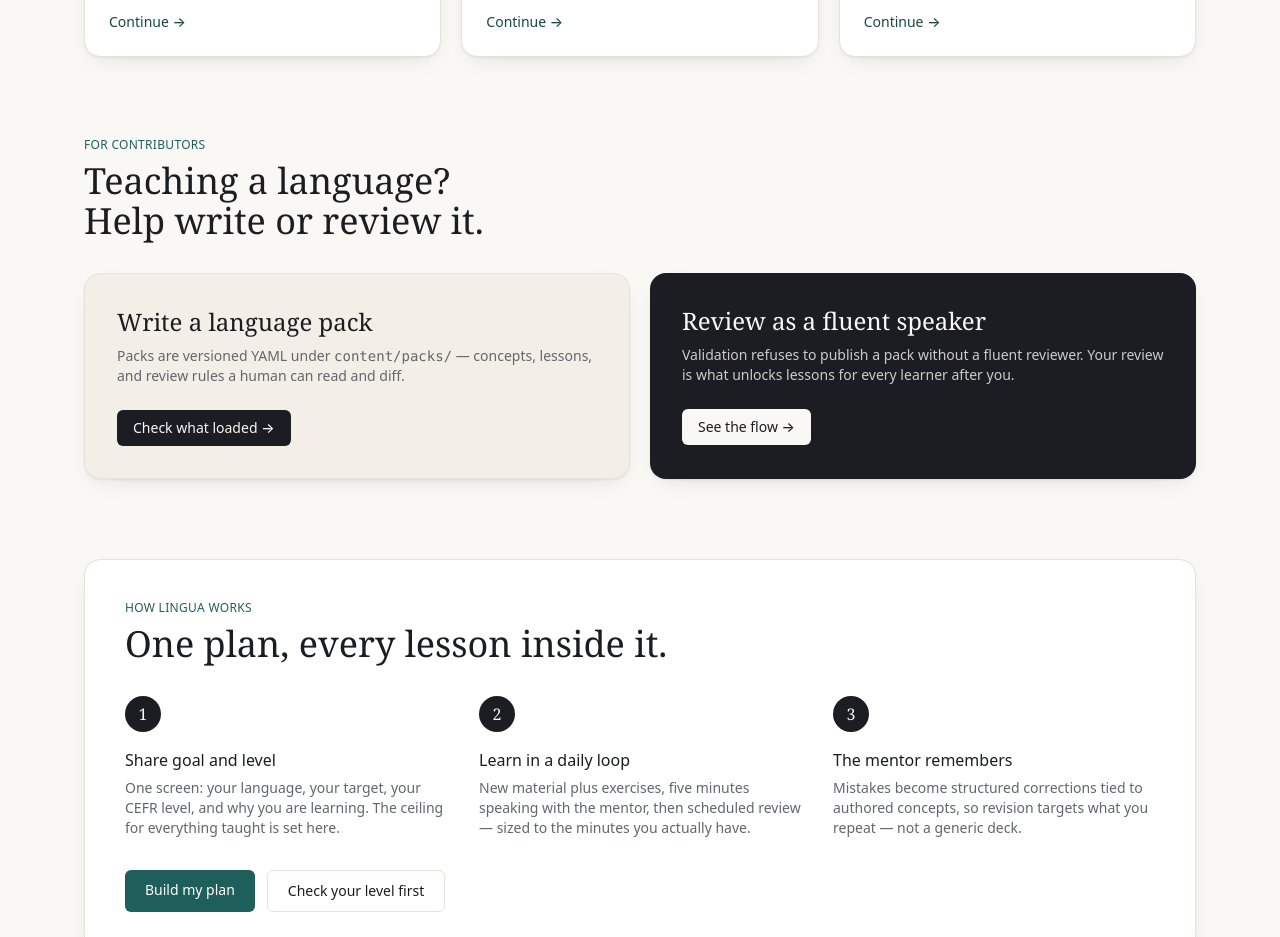
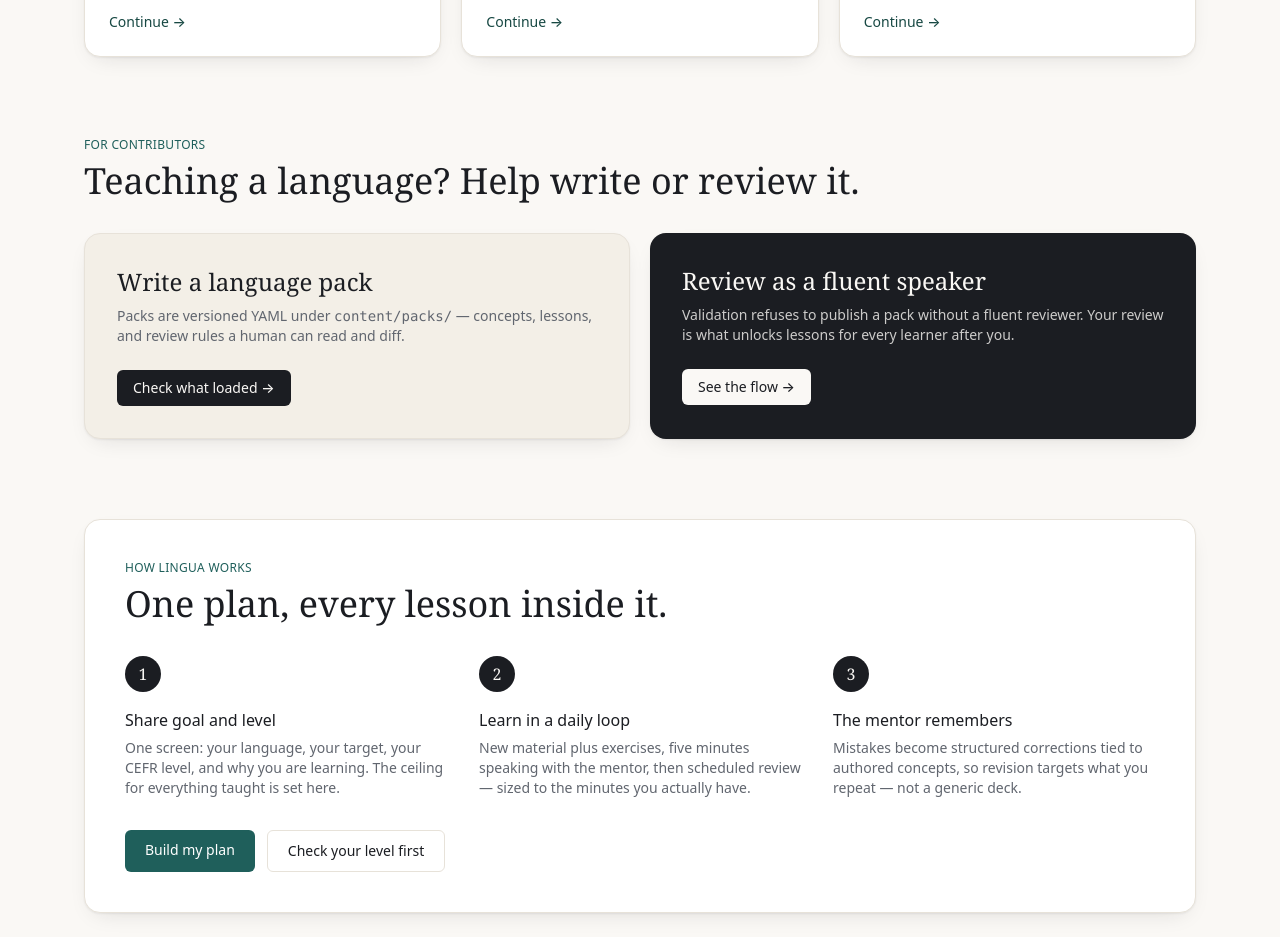
Before and after one commit to D1bakar/lango, a Next.js app in the folder apps/web/: page / in a window 1280 px wide. Shown: the part 1300-2237 px from the top of the page. Built offline with nearby package versions, Linux system fonts and the light colour scheme; no server answers.

Commit message:
refactor(web): use SectionHeading for contributors opener
Signed-off-by: D1bakar <shridibakarghosh@gmail.com>

```diff
--- a/apps/web/app/page.tsx
+++ b/apps/web/app/page.tsx
@@ -209,10 +209,10 @@
 
       {/* For contributors — two large cards like "For organisations" */}
       <section id="contribute" className="scroll-mt-24">
-        <p className="text-xs font-medium tracking-wide text-accent uppercase">For contributors</p>
-        <h2 className="mt-2 max-w-2xl font-serif text-3xl text-balance sm:text-4xl">
-          Teaching a language? Help write or review it.
-        </h2>
+        <SectionHeading
+          eyebrow="For contributors"
+          title="Teaching a language? Help write or review it."
+        />
         <div className="mt-8 grid gap-5 lg:grid-cols-2">
           <div className="rounded-2xl border border-line bg-surface-warm p-8 shadow-card">
             <h3 className="font-serif text-2xl">Write a language pack</h3>
```
